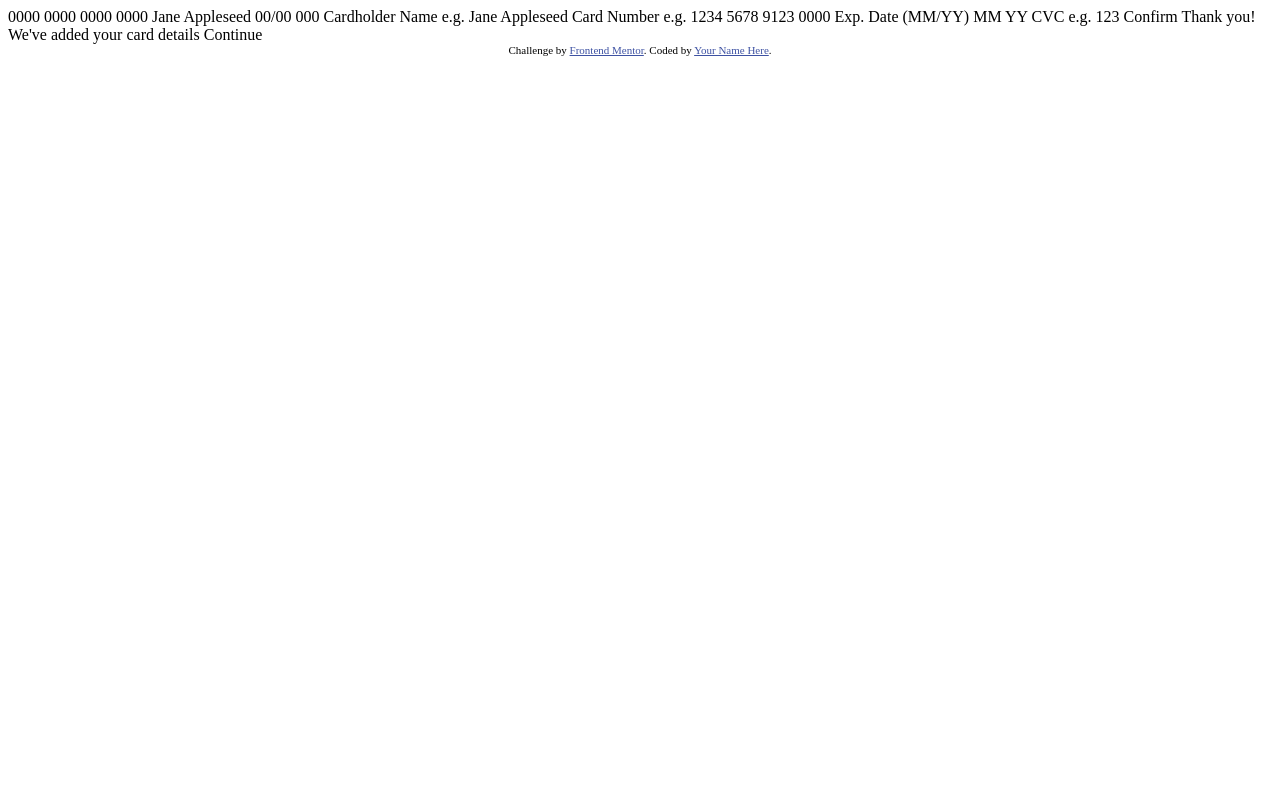
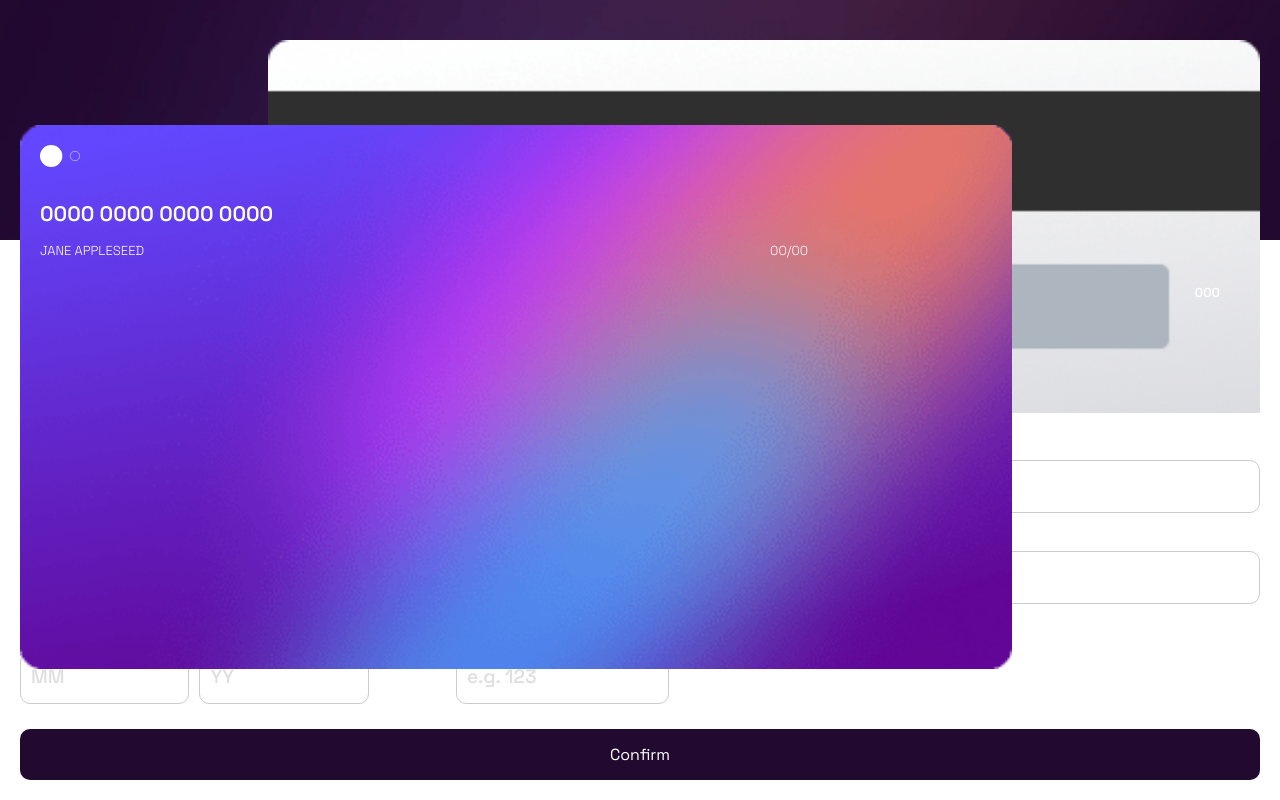
Before and after one commit to theyallluvola/Interactive-Card-Details-Form, a plain HTML site: page index.html in a window 1280 px wide. Drawn offline with Linux system fonts and the light colour scheme.

Commit message:
Add card form layout and styling with CSS

```diff
--- a/index.html
+++ b/index.html
@@ -5,6 +5,7 @@
   <meta name="viewport" content="width=device-width, initial-scale=1.0"> <!-- displays site properly based on user's device -->
 
   <link rel="icon" type="image/png" sizes="32x32" href="./images/favicon-32x32.png">
+  <link rel="stylesheet" href="style.css">
 
   <title>Frontend Mentor | Interactive card details form</title>
 
@@ -16,36 +17,62 @@
 </head>
 <body>
 
-  0000 0000 0000 0000
-  Jane Appleseed
-  00/00
+  <div class="head">
+    <div class="front">
+      <div class="front-top">
+        <img src="./images/bg-card-front.png" alt="card front" class="card-front">
+      </div>
+      <div class="front-body">
+        <img src="./images/card-logo.svg" alt="card logo" class="card-logo">
+        <p class="card-number">0000 0000 0000 0000</p>
+        <div class="card-bottom">
+          <p class="cardholder">JANE APPLESEED</p>
+          <p class="card-exp-date">00/00</p>
+        </div>
+      </div>
+    </div>
 
-  000
+    <div class="back">
+      <div class="back-top">
+        <img src="./images/bg-card-back.png" alt="card back" class="card-back">
+      </div>
 
-  Cardholder Name
-  e.g. Jane Appleseed
+      <div class="back-body">
+        <p class="cvc">000</p>
+      </div>
+    </div>
+  </div>
 
-  Card Number
-  e.g. 1234 5678 9123 0000
+  <form action="">
+  <label for="name">CARDHOLDER NAME</label>
+  <input type="text" name="name" id="name" placeholder="e.g Jane Appleseed">
 
-  Exp. Date (MM/YY)
-  MM
-  YY
+  <label for="number"></label>CARD NUMBER
+  <input type="" name="number" id="number" placeholder="e.g. 1234 5678 9123 0000">
 
-  CVC
-  e.g. 123
+  <div class="bottom-line">
+    <div class="expiry-date">
+      <label for="exp-date">EXP. DATE (MM/YY)</label>
+      <div class="expiry-input">
+        <input type="" name="exp-date" id="month" placeholder="MM" maxlength="2">
+        <input type="" name="exp-date" id="year" placeholder="YY" maxlength="2">
+      </div>
+    </div>
 
-  Confirm
+    <div class="cvc-container">
+      <label for="cvc">CVC</label>
+    <input type="" name="cvc" id="cvc" placeholder="e.g. 123" maxlength="3">
+    </div>
+  </div>
+
+  <button type="submit">Confirm</button>
+  </form>
 
   <!-- Completed state start -->
 
-  Thank you!
+  <!-- Thank you!
   We've added your card details
-  Continue
-
-  <div class="attribution">
-    Challenge by <a href="https://www.frontendmentor.io?ref=challenge" target="_blank">Frontend Mentor</a>.
-    Coded by <a href="#">Your Name Here</a>.
+  Continue -->
   </div>
 </body>
 </html>
--- /dev/null
+++ b/style.css
@@ -0,0 +1,168 @@
+@import url('https://fonts.googleapis.com/css2?family=Space+Grotesk:wght@300..700&display=swap');
+
+:root {
+--white: hsl(0, 0%, 100%);
+--light-grayish-violet: hsl(270, 3%, 87%);
+--dark-grayish-violet: hsl(279, 6%, 55%);
+--very-dark-violet: hsl(278, 68%, 11%);
+}
+
+* {
+    margin: 0;
+    padding: 0;
+    box-sizing: border-box;
+}
+
+/* Body Styling */
+body {
+    font-family: "Space Grotesk", sans-serif;
+    color: var(--very-dark-violet);
+    line-height: 1.6;
+    font-size: 14px;
+    font-weight: 600;
+    max-height: 100vh;
+}
+
+input {
+    font-family: "Space Grotesk", sans-serif;
+    font-size: 1rem;
+    color: var(--very-dark-violet);
+}
+
+input::placeholder {
+    color: var(--light-grayish-violet);
+    font-size: 1.2rem;
+    font-weight: 500;
+}
+
+/* Header Styling */
+
+.head {
+    background: url(images/bg-main-mobile.png) no-repeat center center;
+    background-size: cover;
+    width: 100%;
+    height: 240px;
+}
+
+.front {
+    width: 100%;
+    position: absolute;
+    padding: 20px;
+    top: 105px;
+    color: var(--white);
+    z-index: 1;
+}
+
+.front-top img {
+    width: 80%;
+}
+
+.front-body {
+    /* display: flex; */
+    position: absolute;
+    top: 40px;
+    left: 40px;
+    width: 60%;
+    font-size: 21px;
+}
+
+.card-logo {
+    width: 40px;
+    padding-bottom: 20px;
+}
+
+.card-bottom {
+    display: flex;
+    justify-content: space-between;
+    font-size: small;
+    font-weight: 100;
+    padding-top: 10px;
+}
+
+.back {
+    width: 100%;
+    position: absolute;
+    right: 0;
+    top: 20px;
+    padding: 20px;
+    color: var(--very-dark-violet);
+}
+
+.back-top img{
+    float: right;
+    width: 80%;
+}
+
+.back-body {
+    position: absolute;
+    top: 45%;
+    right: 60px;
+    z-index: 10;
+    color: var(--white);
+    font-size: small;
+}
+
+/* Form Styling */
+form {
+    display: flex;
+    flex-direction: column;
+    gap: 5px;
+    padding: 20px;
+    background-color: var(--white);
+
+    position: absolute;
+    bottom: 0;
+    left: 0;
+    width: 100%;
+}
+
+input, button {
+    font-size: 1rem;
+    padding: 15px 10px;
+    border: 1px solid #ccc;
+    border-radius: 10px;
+}
+
+.expiry-input {
+    display: flex;
+    gap: 10px;
+    width: 80%;
+}
+
+.bottom-line {
+    display: flex;
+    align-items: center;
+    margin-top: 10px;
+}
+
+.bottom-line input {
+    margin-top: 10px;
+}
+
+.cvc-container {
+    display: flex;
+    flex-direction: column;
+}
+
+.bottom-line input {
+    width: 100%;
+}
+
+input:focus {
+    outline: none;
+    border-color: #007bff;
+}
+
+button {
+    font-family: "Space Grotesk", sans-serif;
+    background-color: var(--very-dark-violet);
+    color: #fff;
+    border: none;
+    margin-top: 20px;
+    cursor: pointer;
+    transition: background-color 0.3s ease;
+}
+
+button:hover {
+    background-color: #0056b3;
+}
```
